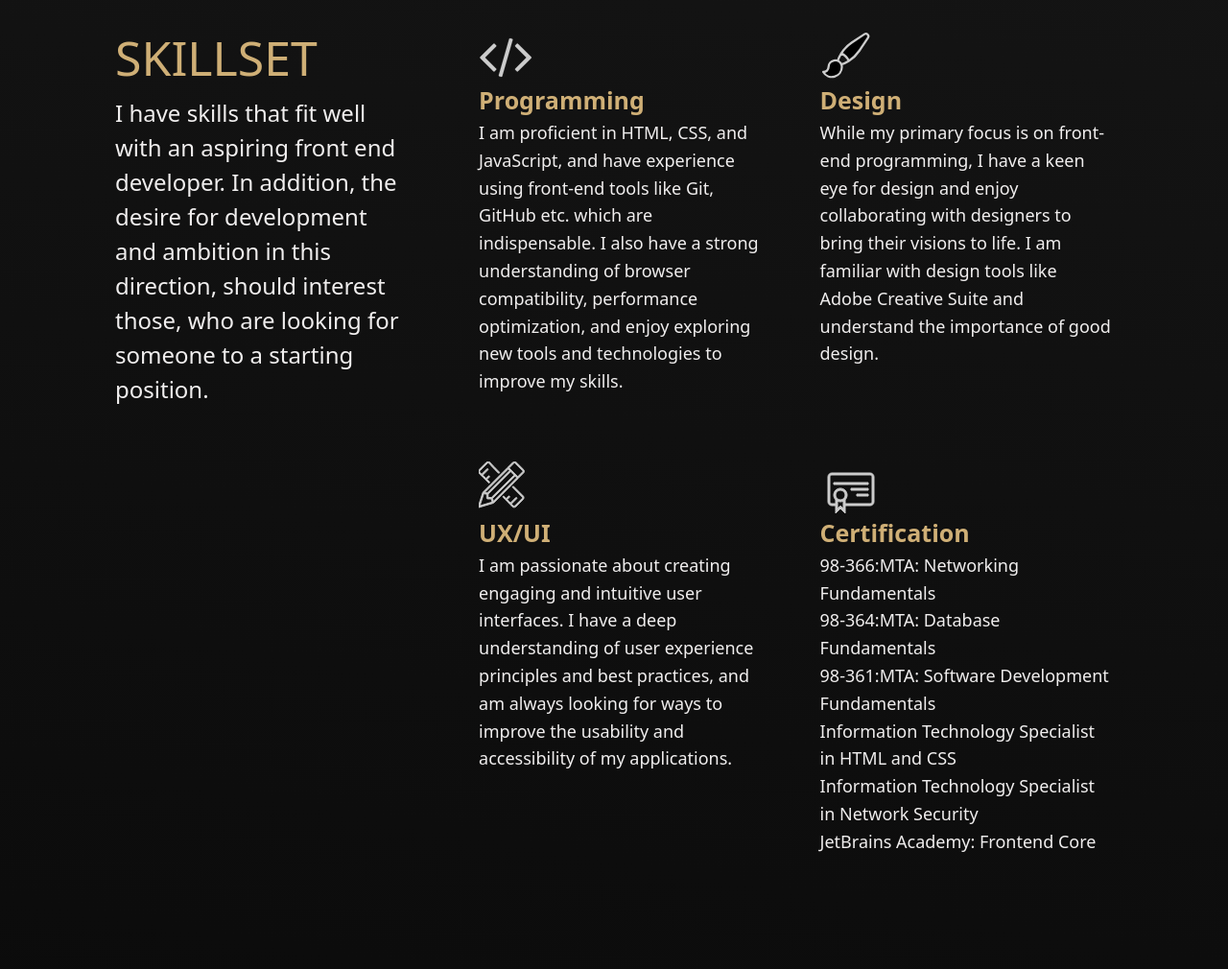
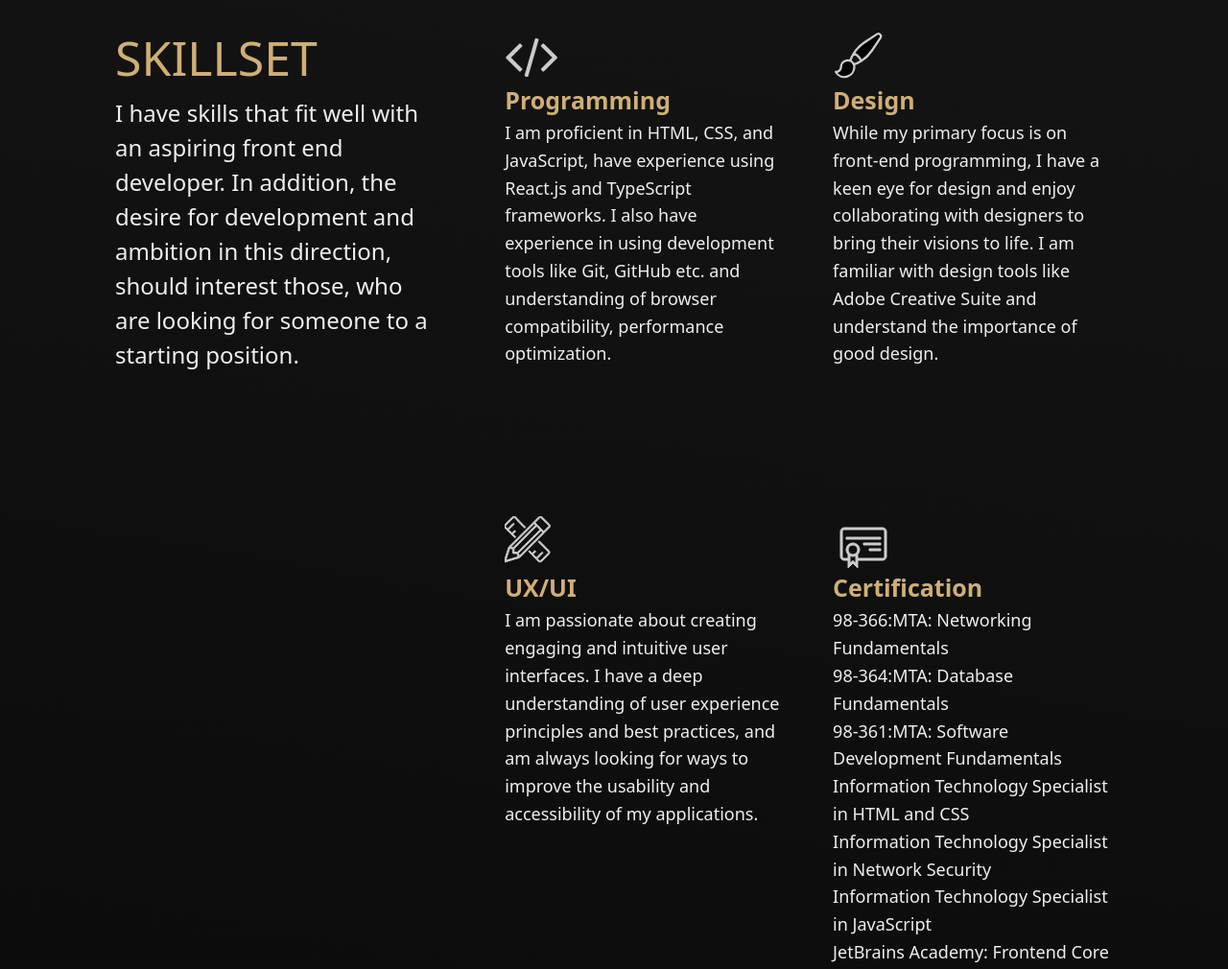
Before and after one commit to salekmichal1/portfolio-site, a website built with Parcel: page index.html in a window 1280 px wide. Shown: the part 2420-3430 px from the top of the page at 96% size. Built offline with nearby package versions, Linux system fonts and the light colour scheme.

Commit message:
certificates, skills  update

```diff
--- a/index.html
+++ b/index.html
@@ -222,11 +222,11 @@
               </svg>
               <h2 class="skills-grid__description">Programming</h2>
               <p class="skills-grid__text">
-                I am proficient in HTML, CSS, and JavaScript, and have
-                experience using front-end tools like Git, GitHub etc. which are
-                indispensable. I also have a strong understanding of browser
-                compatibility, performance optimization, and enjoy exploring new
-                tools and technologies to improve my skills.
+                I am proficient in HTML, CSS, and JavaScript, have experience
+                using React.js and TypeScript frameworks. I also have experience
+                in using development tools like Git, GitHub etc. and
+                understanding of browser compatibility, performance
+                optimization.
               </p>
             </div>
             <div class="skills-grid--design">
@@ -266,6 +266,7 @@
                 98-361:MTA: Software Development Fundamentals <br />
                 Information Technology Specialist in HTML and CSS <br />
                 Information Technology Specialist in Network Security <br />
+                Information Technology Specialist in JavaScript <br />
                 JetBrains Academy: Frontend Core
               </p>
             </div>
```
